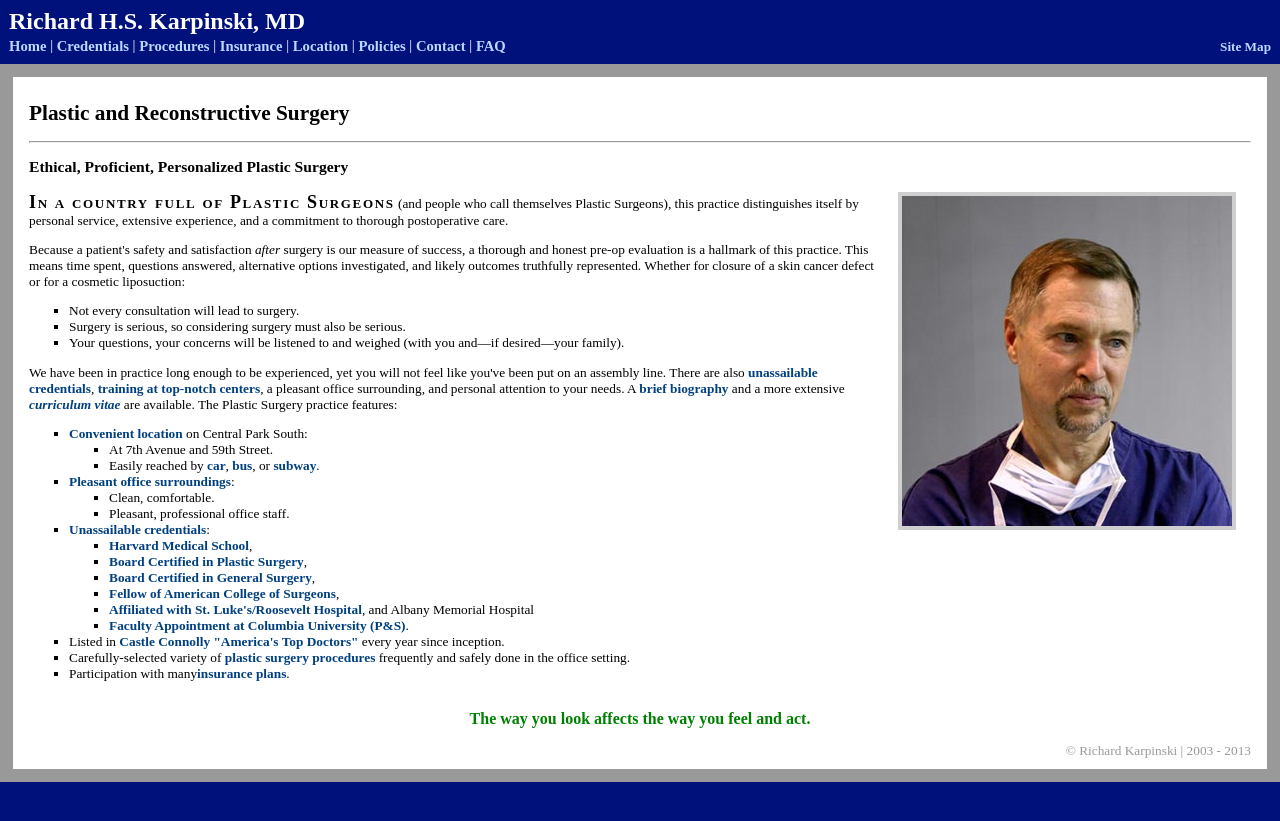
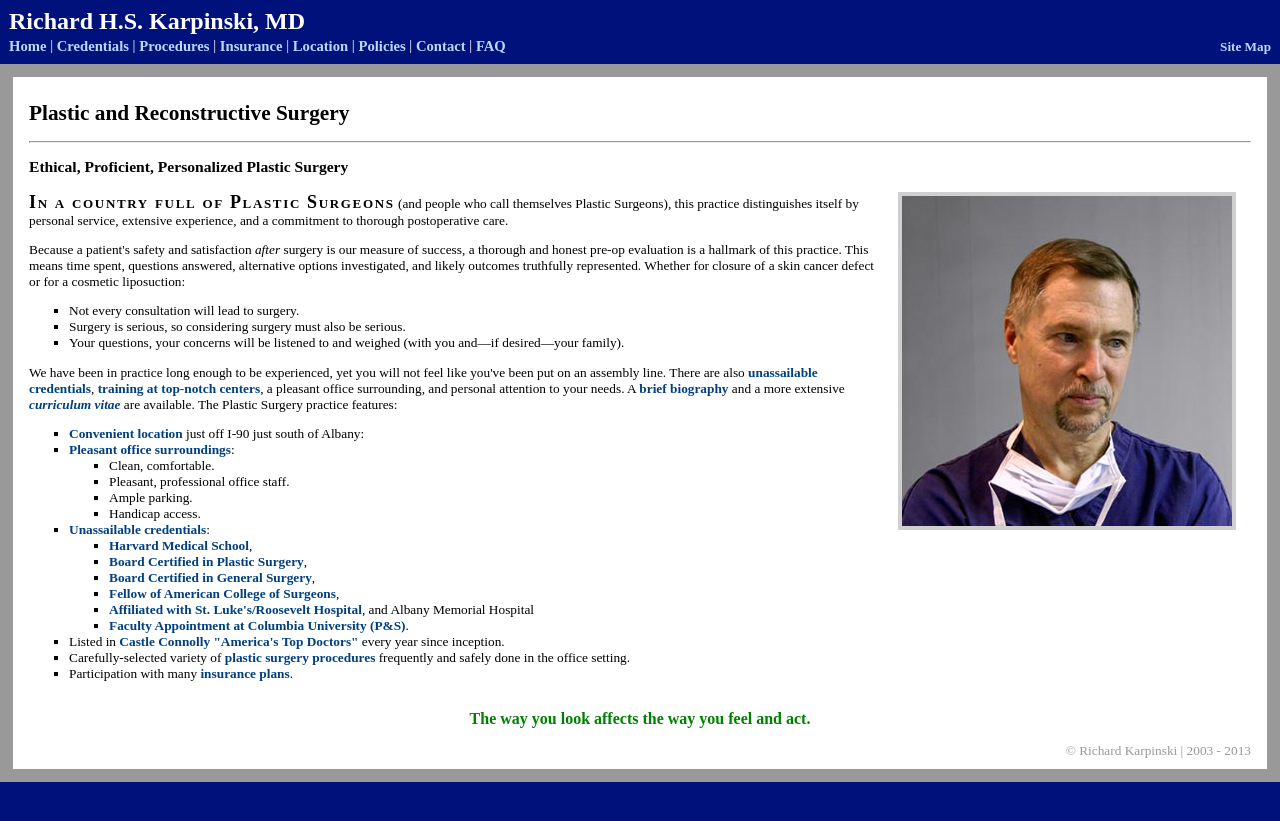
Before and after one commit to RichardKarpinski/richardkarpinski.github.com, a Jekyll site: the page built from index.html, in a window 1280 px wide. Shown: the top 821 px of the page. Built offline with Jekyll 4.4.1, drawn with Linux system fonts in a browser that asks for light colours; Markdown is read by kramdown in place of the engine named in the settings.

Commit message:
Index page minor edits

```diff
--- a/index.html
+++ b/index.html
@@ -28,15 +28,7 @@ name:   Home
 </p>
 <ul>
 	<li>
-		<a href="location.html">Convenient location</a> on Central Park South:
-	</li>
-	<li style="list-style: none">
-		<ul>
-			<li>At 7th Avenue and 59th Street.
-			</li>
-			<li>Easily reached by <a href="location.html#car">car</a>, <a href="location.html#bus">bus</a>, or <a href="location.html#subway">subway</a>.
-			</li>
-		</ul>
+		<a href="location.html">Convenient location</a> just off I-90 just south of Albany:
 	</li>
 	<li>
 		<a href="facilities.html">Pleasant office surroundings</a>:
@@ -47,10 +39,12 @@ name:   Home
 			</li>
 			<li>Pleasant, professional office staff.
 			</li>
+			<li>Ample parking.
+			</li>
+			<li>Handicap access.
+			</li>
+
 		</ul>
-	</li>
-	</li>
-	</li>
 	<li>
 		<a href="credentials.html">Unassailable credentials</a>:
 	</li>
@@ -80,7 +74,7 @@ name:   Home
 	</li>
 	<li>Carefully-selected variety of <a href="procedures.html">plastic surgery procedures</a> frequently and safely done in the office setting.
 	</li>
-	<li>Participation with many<a href="insurance.html">insurance plans</a>.
+	<li>Participation with many <a href="insurance.html">insurance plans</a>.
 	</li>
 </ul>
 <div style="color: green; font-size: 120%; padding: 15px;" align="center">
```
